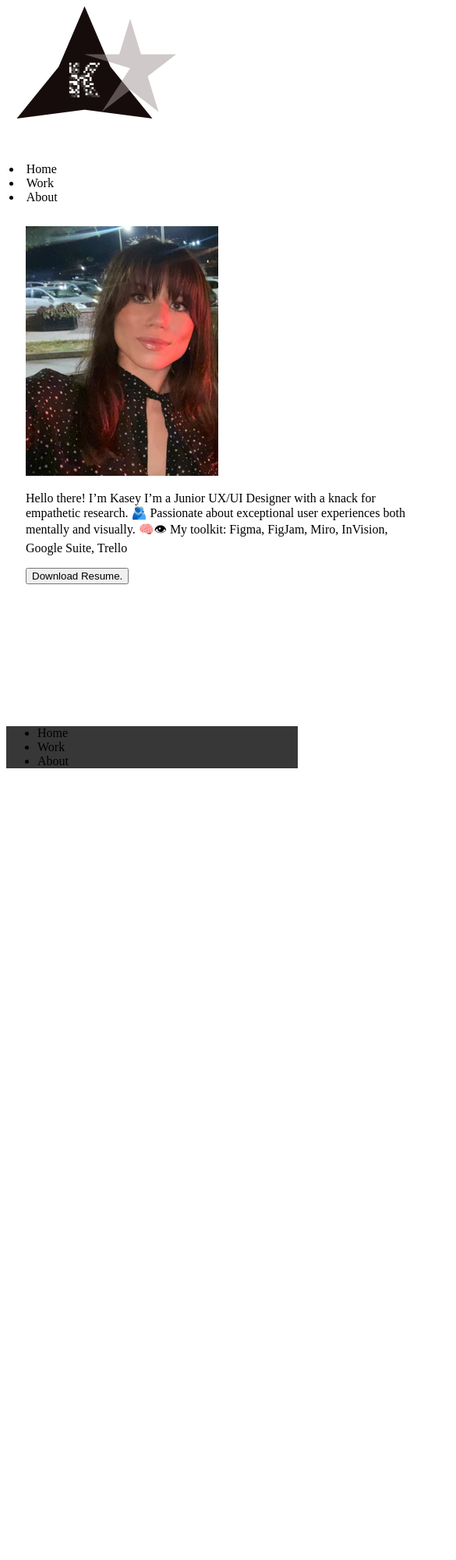
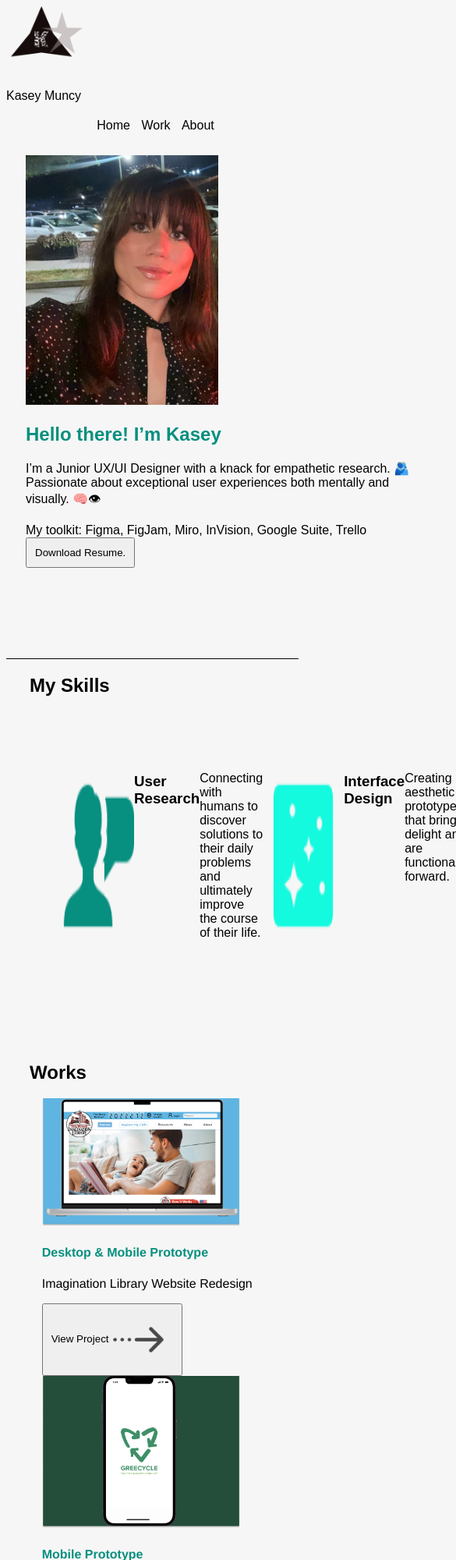
Before and after one commit to kgmuncy/UX_UI_HW_18, a plain HTML site: page index.html in a window 390 px wide. Shown: the top 2000 px of the page at 78% size, 585 px wide, since content can reach past the window. Before the commit the page ends 1001 px from the top, so only its background shows below. Drawn offline with Linux system fonts and the light colour scheme.

Commit message:
HW 18 My Skills My Work

```diff
--- a/css/style.css
+++ b/css/style.css
@@ -1,37 +1,126 @@
+body {
+    background-color: #F6F6F6;
+}
 
 .inline-block {
     display: inline-block;
     vertical-align: top;
 }
 
-.logo {
-    width: 23%;
-    padding: 1%;
-    text-align: center;
+.logo img {
+    width: 45%;
+}
+.navName {
+    font-family: Arial, Helvetica, sans-serif;
 }
 
 nav {
+    list-style: none;
     width: 73%;
     padding: 1%;
+    text-align: right;
+    font-family: Arial, Helvetica, sans-serif;
 }
-nav ~ ul {
+
+nav ul {
     width: 50%;
     margin-left: auto;
+
 }
 
 .heroImg {
+    width: 30%;
     height: 600px;
     padding: 25px;
 }
 .content {
+    font-family: Arial, Helvetica, sans-serif;
     width: 500px;
     margin: 0 auto;
 }
 
-footer {
-    background-color: #373738;
+button {
+    padding: 5px;
 }
-footer ~ ul {
+
+.introHeader {
+    color: #078F7F;
+}
+
+.line {
+ border-bottom: 1px solid black;
+ padding: 10px;
+ width: 95%;
+}
+
+footer ul {
+    list-style: none;
+    vertical-align: top;
+    font-family: Helvetica;
+}
+h2 {
+    font-family: Arial, Helvetica, sans-serif;
+    padding: 60px 30px;
+    padding-top: 0;
+}
+li {
     display: inline-block;
-    vertical-align: top;
+    margin-right: 10px;
 }
+/* My UX Skills Section coded using CSS Flex*/
+.mySkills {
+    font-family: Arial, Helvetica, sans-serif;
+    padding: 60px 30px;
+    padding-top: 0;
+}
+.flexContainer {
+    display: flex;
+    padding: 60px 30px;
+    flex-direction: row;
+}
+.flexContainer div {
+    width: 33%;
+    padding: 25px;
+}
+
+/* My Work Section Constructed Using CSS Grid*/
+.myWork {
+    font-family: Helvetica;
+    padding: 60px 30px;
+    padding-top: 0;
+}
+.workGrid {
+    margin: 0px 5%;
+    display: grid;
+    grid-template-columns: 1fr 1fr;
+    grid-template-rows: 500px 500px 500px;
+}
+
+.ImaginationLibrary {
+    width: 90%;
+}
+.Greecycle {
+    width: 90%;
+}
+.USDA {
+    width: 90%;
+}
+h4 {
+    color: #078F7F;
+}
+button {
+    padding: 10px;
+   display: inline-block;
+}
+button img {
+    vertical-align: middle;
+    margin-right: 10px;
+}
+
+@media only screen and (max-width: 768px) {
+    .workGrid {
+        grid-template-columns: 1fr;
+        grid-template-rows: auto;
+    }
+    ;
+}
--- a/index.html
+++ b/index.html
@@ -7,9 +7,11 @@
 
 <body>
 <header class="navigation">
-    <div class="inline-block"
-        class="logo">
-            <img src="images/logo.png">
+     <div class="inline-block">
+    <div class="logo"> <img src="images/logo.png">
+    <div class="navName"> <p> Kasey Muncy</p>
+    </div>
+        </div>
  </div>
 
 <nav class="inline-block"
@@ -24,19 +26,77 @@
 <section class="heroImg">
     <div class="content">
         <img src="images/imageofme.png">
-        <p> Hello there! I’m Kasey
-             I’m a Junior UX/UI Designer with a knack for empathetic research. 🫂 Passionate about exceptional user experiences both mentally and visually. 🧠👁
-             My toolkit: Figma, FigJam, Miro, InVision, Google Suite, Trello </p>
+        <h1 class= "introHeader"> Hello there! I’m Kasey </h1>
+        <p> I’m a Junior UX/UI Designer with a knack for empathetic research. 🫂 Passionate about exceptional user experiences both mentally and visually. 🧠👁  </p>
+        <p2> My toolkit: Figma, FigJam, Miro, InVision, Google Suite, Trello </p2>
         <button> Download Resume. </button>
     </div>
 </section>
 
+<div class="line"></div>
+
+<section class="mySkills">
+    <h1> My Skills </h1>
+    <div class="flexContainer">
+        <img src="images/Communicate.png">
+        <h3> User Research </h3>
+        <p> Connecting with humans to discover solutions to their daily problems and ultimately improve the course of their life. </p>
+
+        <img src="images/Space.png">
+        <h3> Interface Design </h3>
+        <p> Creating aesthetic prototypes that bring delight and are functionality- forward.  </p>
+
+        <img src="images/Web Design.png">
+        <h3> Web Development </h3>
+        <p> Producing responsive web design with organized information for desktop and mobile devices. </p>
+    </div>
+</section>
+
+<section class="myWork">
+    <h1> Works </h1>
+    <div class="workGrid">
+        <div>
+            <img class="ImaginationLibrary" src="images/Imagination Library.png">
+        </div>
+            <div>
+                <h4> Desktop & Mobile Prototype </h4>
+                <p> Imagination Library Website Redesign </p>
+                <button> View Project
+                    <img src="images/Advance.png"
+                </button>
+            </div>
+        <div>
+                <img class="Greecycle" src="images/Greecycle.png">
+            </div>
+                <div>
+                    <h4> Mobile Prototype </h4>
+                    <p> Greecycle Modern Recycling App </p>
+                    <button> View Project
+                        <img src="images/Advance.png"
+                    </button>
+                </div>
+        <div>
+                    <img class="USDA" src="images/USDA.png">
+                </div>
+                    <div>
+                        <h4> Desktop & Mobile Prototype </h4>
+                        <p> USDA Government Website Redesign </p>
+                        <button> View Project
+                            <img src="images/Advance.png"
+                        </button>
+                    </div>
+    </div>
+    <h3> View all projects.
+        <div class="line"></div>
+    </h3>
+</section>
 <footer>
+    <h2> Connect with me </h2>
     <ul>
-        <li> Home </li>
-        <li> Work </li>
-        <li> About </li>
+        <li> Email </li>
+        <li> LinkedIn </li>
     </ul>
+    Thanks for stopping by. Don't be a stranger!
 </footer>
 </body>
 </html>
```
Also changed, not shown: images/Advance.png (added), images/Communicate.png (added), images/Greecycle.png (added), images/Imagination Library.png (added), images/Space.png (added), images/USDA.png (added), images/Web Design.png (added), 2 other files.
